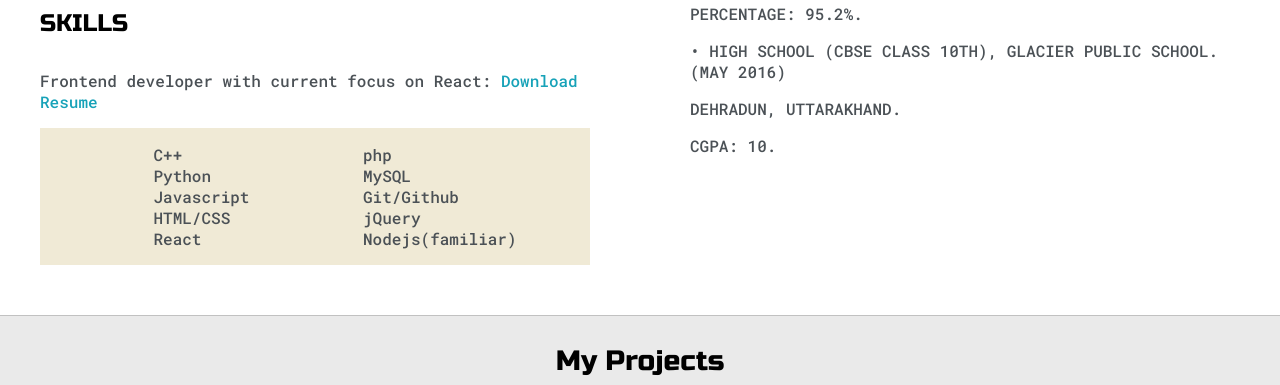
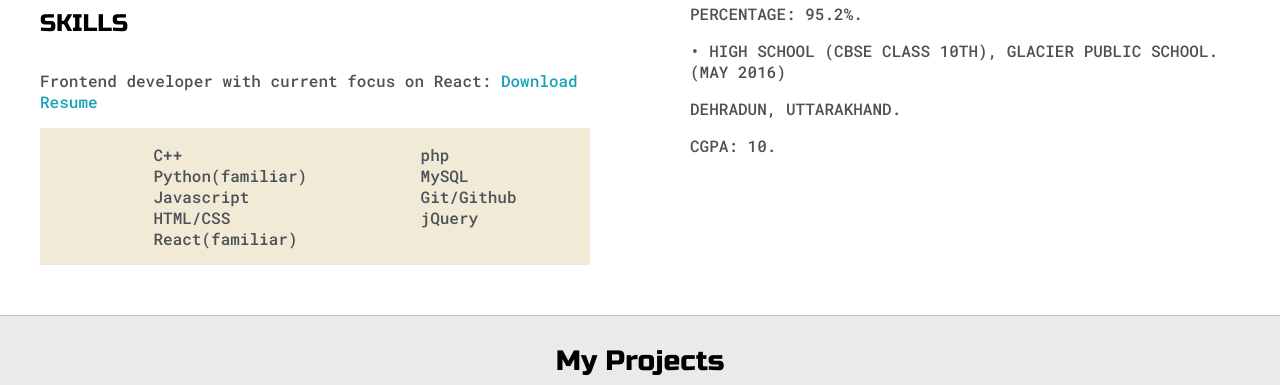
Before and after one commit to aktamoli0910/portfolio-old, a plain HTML site: page index.html in a window 1280 px wide. Shown: the part 1028-1413 px from the top of the page. Drawn offline with Linux system fonts and the light colour scheme.

Commit message:
Update index.html

```diff
--- a/index.html
+++ b/index.html
@@ -104,10 +104,10 @@
             <div id="skills">
               <ul>
                 <li>C++</li>
-                <li>Python</li>
+                <li>Python(familiar)</li>
                 <li>Javascript</li>
                 <li>HTML/CSS</li>
-                <li>React</li>
+                <li>React(familiar)</li>
               </ul>
 
               <ul>
@@ -115,7 +115,7 @@
                 <li>MySQL</li>
                 <li>Git/Github</li>
                 <li>jQuery</li>
-                <li>Nodejs(familiar)</li>
+
               </ul>
             </div>
           </div>
```
